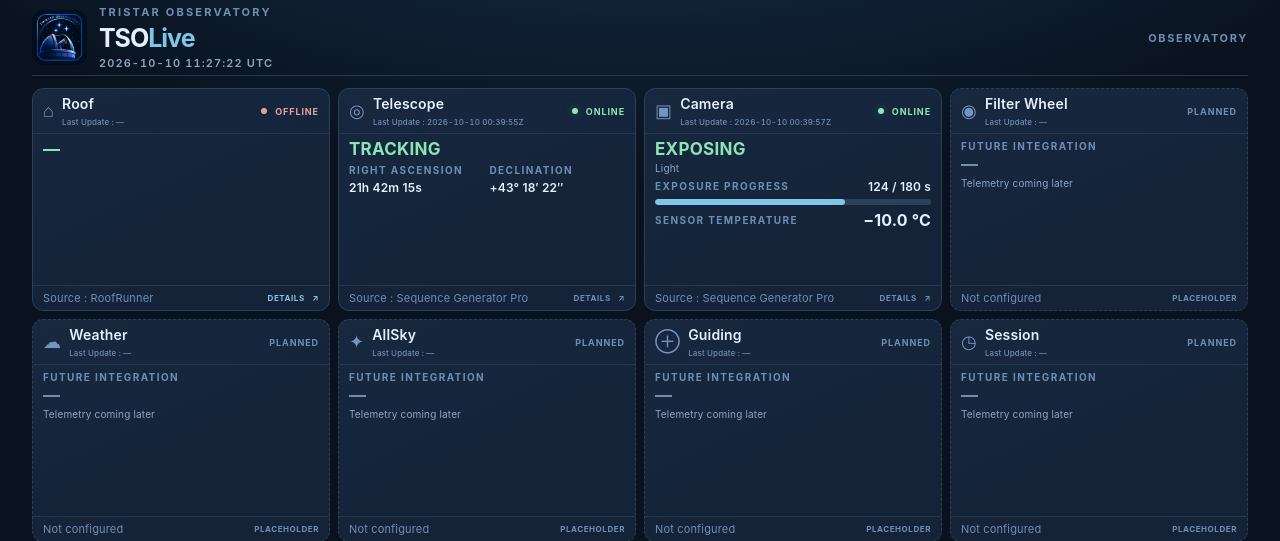
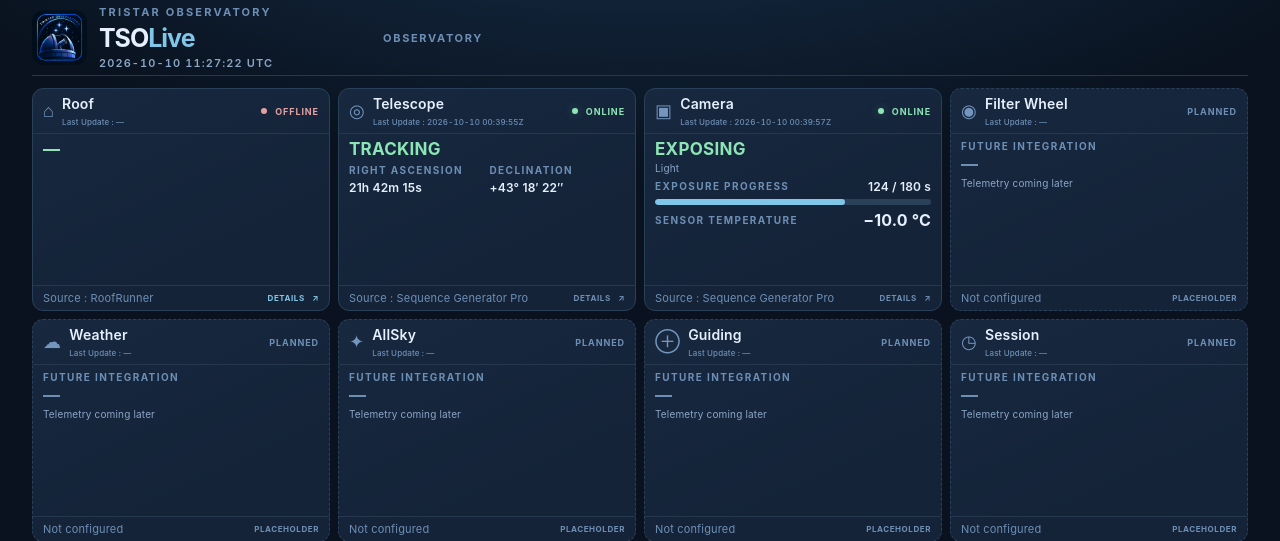
Before and after one commit to EorEquis/TSOLive, a FastAPI app: page / in a window 1280 px wide. Shown: the top 541 px of the page. Run offline with FastAPI, Linux system fonts and the light colour scheme.

Commit message:
Position homepage breadcrumb beside branding

```diff
--- a/static/styles.css
+++ b/static/styles.css
@@ -184,5 +184,5 @@ main{padding-top:30px}
 }
 
 /* Homepage breadcrumb occupies the header's right side; no separate heading row. */
-.overview-breadcrumb{margin-left:auto;color:var(--subtle);font-size:11px;font-weight:700;letter-spacing:.15em;white-space:nowrap}
+.overview-breadcrumb{margin-left:90px;margin-right:auto;color:var(--subtle);font-size:11px;font-weight:700;letter-spacing:.15em;white-space:nowrap}
 @media(max-width:520px){.overview-breadcrumb{font-size:9px;letter-spacing:.08em}}
```
